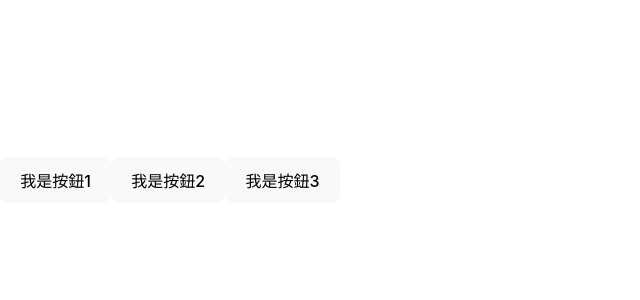
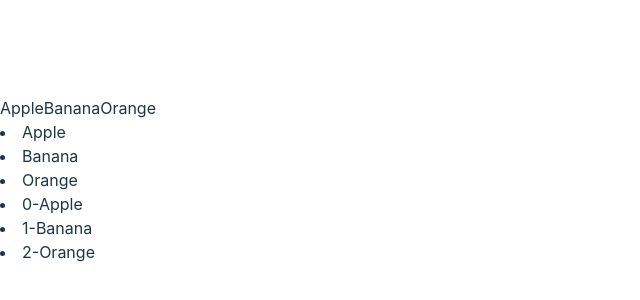
Before and after one commit to kurumi0512/my-react-study, a React (Vite) app: page / in a window 1280 px wide. Shown: the part 220-520 px from the top of the page, without its empty margins (0-640 px from the left). Built offline with nearby package versions, Linux system fonts and the light colour scheme.

Commit message:
250502 12:26

```diff
--- /dev/null
+++ b/src/App6.jsx
@@ -0,0 +1,27 @@
+//陣列
+
+function App(){
+    //陣列
+    const items1 = ['Apple','Banana','Orange']
+    //利用JSX來渲染陣列
+    //key是幫助React來識別每個元素的唯一性
+    const items2 = [
+        <li key='1'>Apple</li>,
+        <li key='2'>Banana</li>,
+        <li key='3'>Orange</li>
+    ]
+    //使用map來渲染items1
+    const items3 = items1.map((item, index) =>(
+        <li key={index}>{index}-{item}</li>
+    ))
+
+    return(
+        <>
+            {items1}
+            {items2}
+            {items3}
+        </>
+    )
+}
+
+export default App;
--- a/src/main.jsx
+++ b/src/main.jsx
@@ -5,10 +5,11 @@ import App2 from "./App2.jsx";
 import App3 from "./App3.jsx";
 import App4 from "./App4.jsx";
 import App5 from "./App5.jsx";
+import App6 from "./App6.jsx";
 import "./index.css";
 
 ReactDOM.createRoot(document.getElementById("root")).render(
     <React.StrictMode>
-        <App5 />
+        <App6 />
     </React.StrictMode>
 );
```
